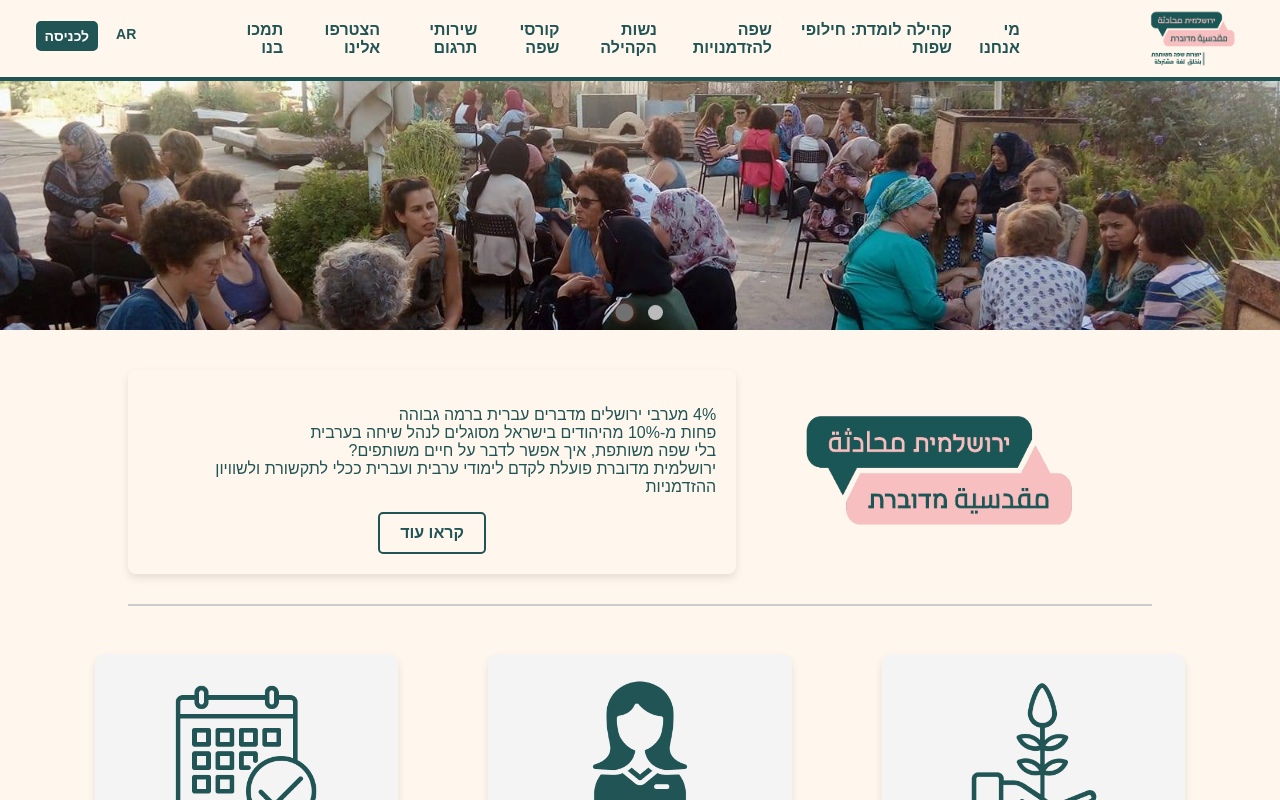
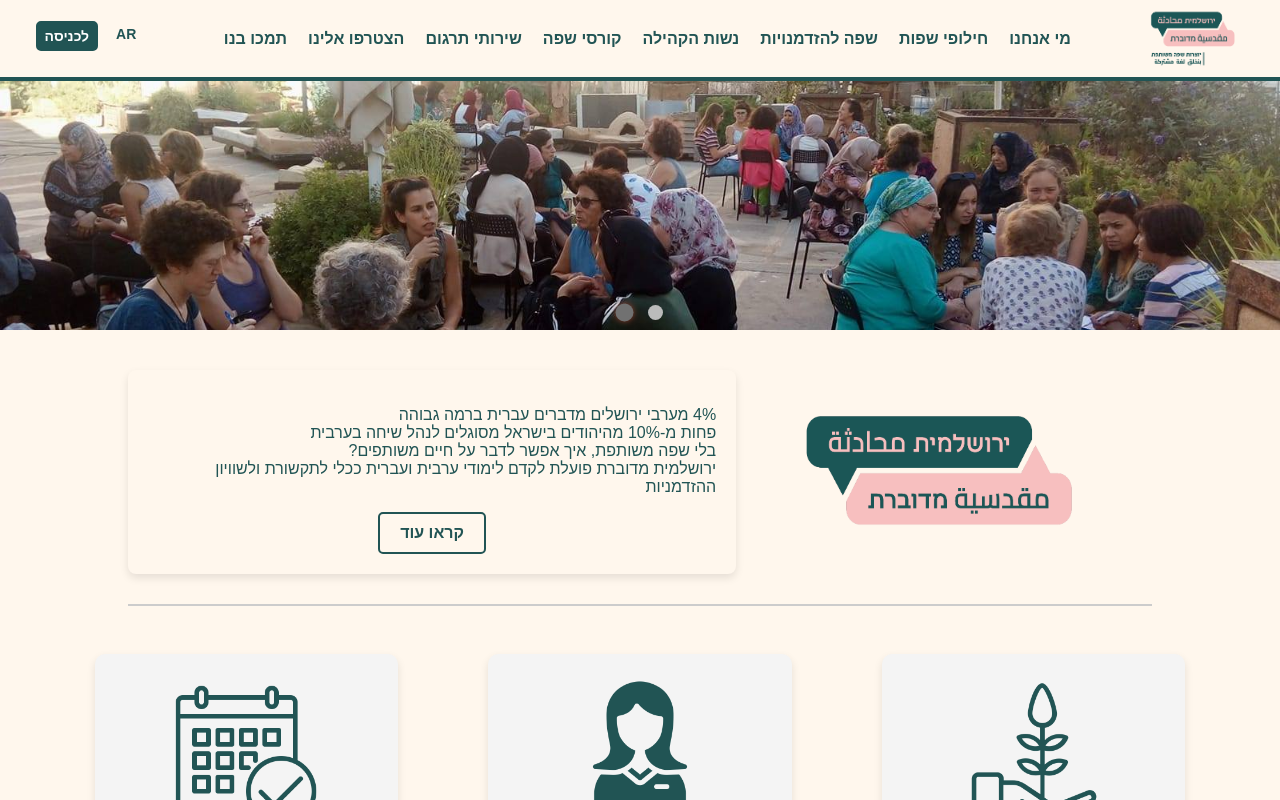
Before and after one commit to Mo3een21/SpokenJerusalemite, a Next.js app: page / in a window 1280 px wide. Shown: the top 800 px of the page. Built offline with nearby package versions, Linux system fonts and the light colour scheme; a web font is replaced by a local one.

Commit message:
Navbar Pages Name Changes

```diff
--- a/components/NavBar.jsx
+++ b/components/NavBar.jsx
@@ -103,7 +103,7 @@ const NavBar = ({ language, toggleLanguage })  => {
         HE: [
             // { label: 'דף ראשי', id: 'home', url: '../' },
             { label: 'מי אנחנו', id: 'aboutus', url: '../aboutus' },
-            { label: 'קהילה לומדת: חילופי שפות', id: 'community', url: '../community' },
+            { label: 'חילופי שפות', id: 'community', url: '../community' },
             { label: 'שפה להזדמנויות', id: 'chance', url: '../chance' },
             { label: 'נשות הקהילה', id: 'women', url: '../women' },
             { label: 'קורסי שפה', id: 'courses', url: '../courses' },
@@ -114,7 +114,7 @@ const NavBar = ({ language, toggleLanguage })  => {
         AR: [
             // { label: 'الصفحة الرئيسية', id: 'home', url: '../' },
             { label: 'من نحن', id: 'aboutus', url: '../aboutus' },
-            { label: 'مجتمع تعلم: تبادل اللغات', id: 'community', url: '../community' },
+            { label: 'تبادل اللغات', id: 'community', url: '../community' },
             { label: 'اللغة للفرص', id: 'chance', url: '../chance' },
             { label: 'نساء المجتمع', id: 'women', url: '../women' },
             { label: 'دورات اللغة', id: 'courses', url: '../courses' },
@@ -228,20 +228,25 @@ const styles = {
         color: 'rgb(247, 199, 201)',
         borderBottom: '4px solid rgb(33, 84, 84)',
         height: '60px', // Decreased the height of the navigation bar
-        fontSize:'16px'
+        fontSize:'16px',
+        flexWrap: 'nowrap', // Ensure no wrapping
+
     },
     navList: {
         listStyleType: 'none',
+        justifyContent: 'flex-end', // Align items to the end of the container
         display: 'flex',
         margin: 0,
         padding: 0,
         direction: 'rtl',
+        whiteSpace: 'nowrap', // Prevent items from wrapping
+        marginRight:'10%'
     },
     navListHidden: {
         display: 'none',
     },
     navItem: {
-        marginLeft: '2%',
+        marginLeft: '3%', // Increased margin for more padding between items
         transition: 'background-color 0.9s',
         color: 'rgb(33, 84, 84)',
     },
--- a/package.json
+++ b/package.json
@@ -11,6 +11,7 @@
   "dependencies": {
     "@emailjs/browser": "^4.3.3",
     "autoprefixer": "10.4.19",
+    "firebase": "^10.12.3",
     "next": "14.2.3",
     "postcss": "8.4.38",
     "react": "18.3.1",
```
Also changed, not shown: app/firebase.js (added, +24 -0 lines), 1 other file (tests, documents, lock files or other folders).
